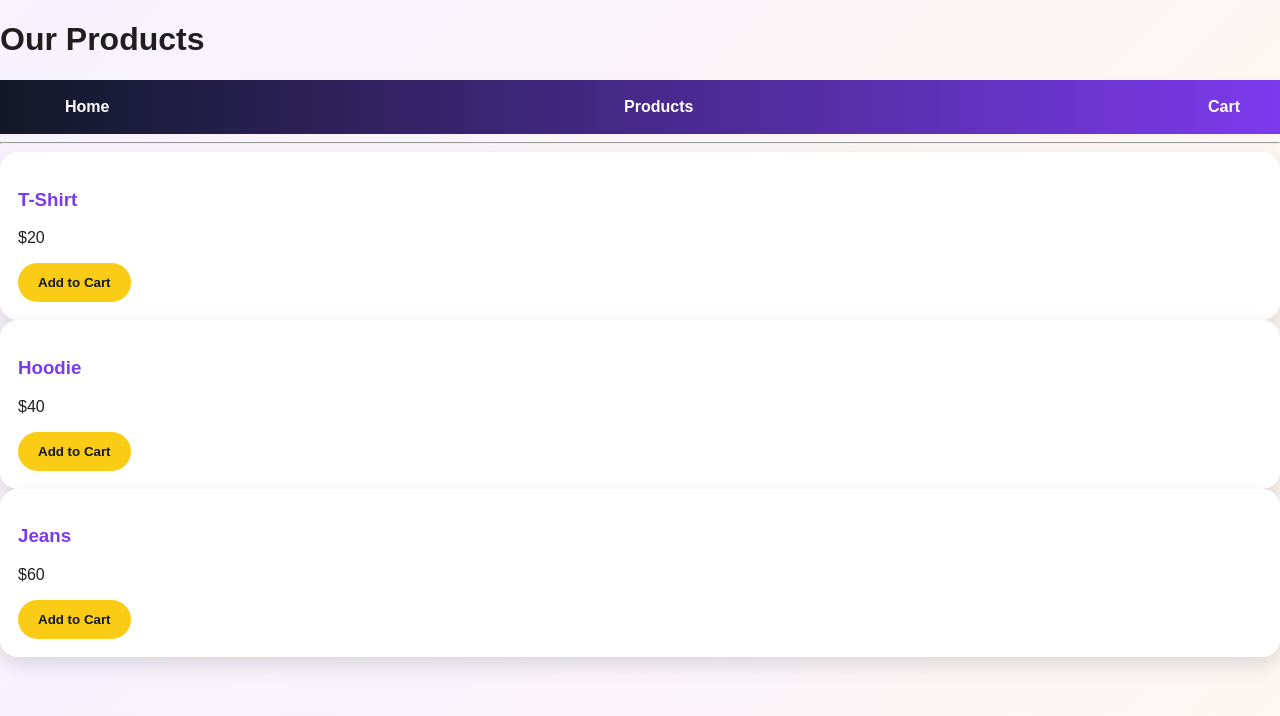
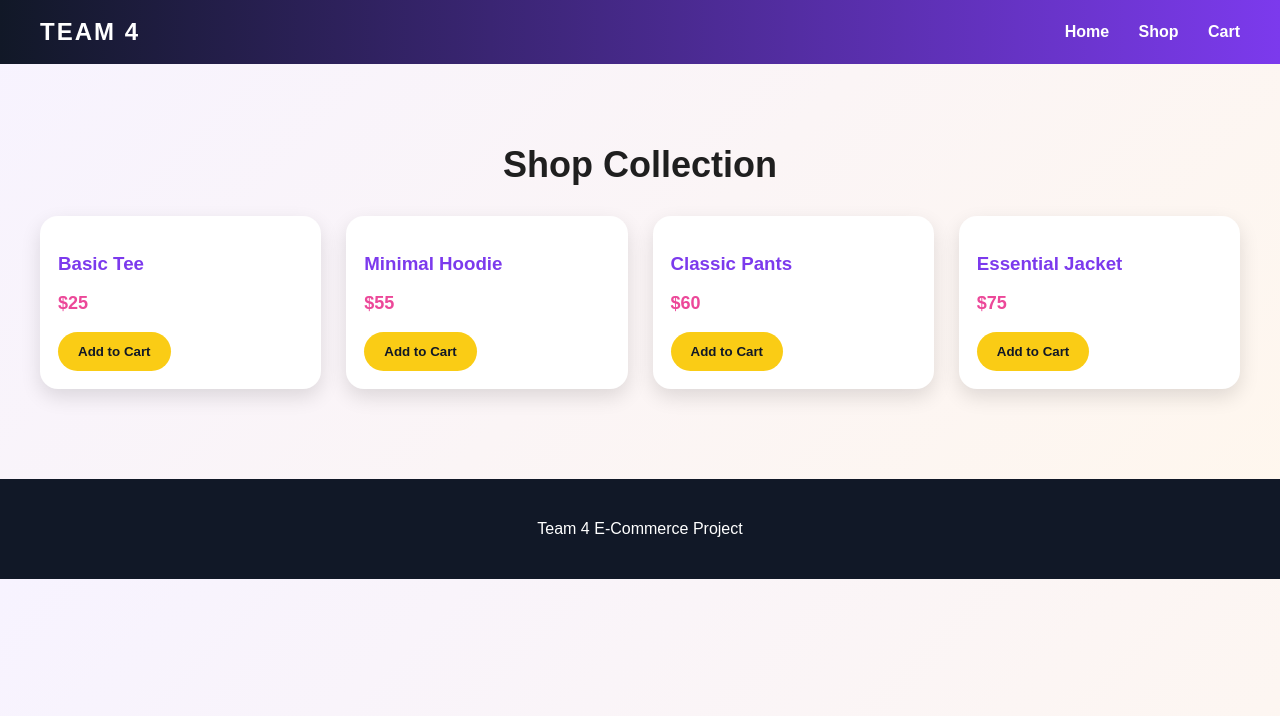
Before and after one commit to SoLReaper01/Ecommerce-Website, a website: page public/products.html in a window 1280 px wide. Drawn offline with Linux system fonts and the light colour scheme; files whose address does not match are found by name.

Commit message:
Update products.html

```diff
--- a/public/products.html
+++ b/public/products.html
@@ -1,40 +1,58 @@
 <!DOCTYPE html>
 <html>
 <head>
-  <title>Products</title>
+  <title>Shop</title>
   <link rel="stylesheet" href="css/style.css">
 </head>
 
 <body>
 
-  <h1>Our Products</h1>
-
   <nav>
+    <div class="logo">TEAM 4</div>
+    <div>
       <a href="index.html">Home</a>
-    <a href="products.html">Products</a>
+      <a href="products.html">Shop</a>
       <a href="cart.html">Cart</a>
+    </div>
   </nav>
 
-  <hr>
+  <section class="section">
+    <h2>Shop Collection</h2>
+
+    <div class="product-grid">
 
       <div class="product">
-    <h3>T-Shirt</h3>
-    <p>$20</p>
-    <button onclick="addToCart('T-Shirt')">Add to Cart</button>
+        <h3>Basic Tee</h3>
+        <p class="price">$25</p>
+        <button onclick="addToCart('Basic Tee')">Add to Cart</button>
       </div>
 
       <div class="product">
-    <h3>Hoodie</h3>
-    <p>$40</p>
-    <button onclick="addToCart('Hoodie')">Add to Cart</button>
+        <h3>Minimal Hoodie</h3>
+        <p class="price">$55</p>
+        <button onclick="addToCart('Minimal Hoodie')">Add to Cart</button>
       </div>
 
       <div class="product">
-    <h3>Jeans</h3>
-    <p>$60</p>
-    <button onclick="addToCart('Jeans')">Add to Cart</button>
+        <h3>Classic Pants</h3>
+        <p class="price">$60</p>
+        <button onclick="addToCart('Classic Pants')">Add to Cart</button>
       </div>
+
+      <div class="product">
+        <h3>Essential Jacket</h3>
+        <p class="price">$75</p>
+        <button onclick="addToCart('Essential Jacket')">Add to Cart</button>
+      </div>
+
+    </div>
+  </section>
+
+  <footer>
+    <p>Team 4 E-Commerce Project</p>
+  </footer>
 
   <script src="js/products.js"></script>
 </body>
 </html>
+</html>
```
Lines whose indentation alone changed are shown as unchanged.
